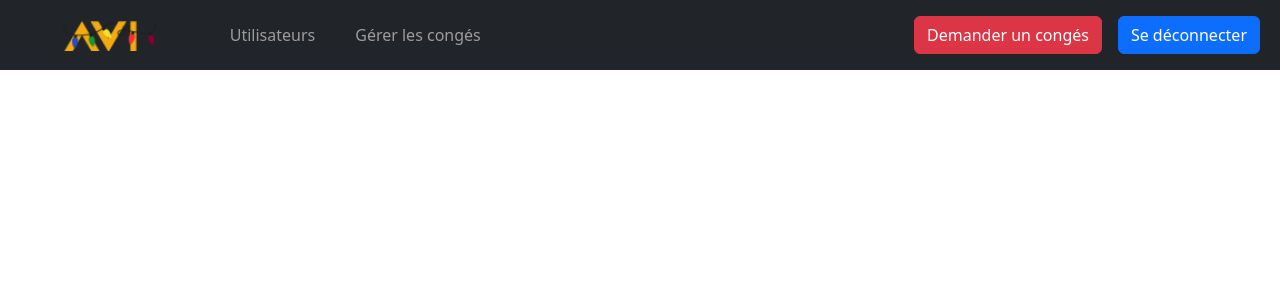
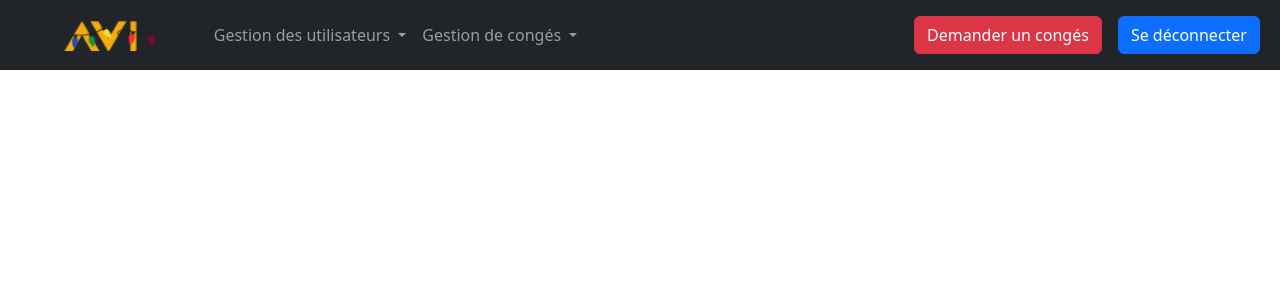
Before and after one commit to Enrycooo/Intranet, a PHP site: template templates/header/navbar.php in a window 1280 px wide. Shown: the top 300 px of the page. Run offline with PHP 8.4, Linux system fonts and the light colour scheme; the template is opened without the code that fills it, so the values that code supplies are empty; the visitor is signed in with stand-in values (Sample User, id 1).

Commit message:
Rajout des dropdown

```diff
--- a/templates/Conges/createconges.php
+++ b/templates/Conges/createconges.php
@@ -1,6 +1,4 @@
 <?php ob_start();?>
-<link rel="stylesheet" href="assets/css/style.css">
-
 
 <div class="container-fluid px-4 py-2">
     <div class="row d-flex justify-content-center">
--- a/templates/header/navbar.php
+++ b/templates/header/navbar.php
@@ -3,6 +3,8 @@
     $id = $_SESSION['id'];
     $id_poste = $_SESSION['id_poste'];
 ?>
+<script src="https://cdn.jsdelivr.net/npm/@popperjs/core@2.11.6/dist/umd/popper.min.js" integrity="sha384-oBqDVmMz9ATKxIep9tiCxS/Z9fNfEXiDAYTujMAeBAsjFuCZSmKbSSUnQlmh/jp3" crossorigin="anonymous"></script>
+<script src="https://cdn.jsdelivr.net/npm/bootstrap@5.3.0-alpha1/dist/js/bootstrap.min.js" integrity="sha384-mQ93GR66B00ZXjt0YO5KlohRA5SY2XofN4zfuZxLkoj1gXtW8ANNCe9d5Y3eG5eD" crossorigin="anonymous"></script>
 <!-- Navbar -->
     <nav class="navbar navbar-expand-sm navbar-dark bg-dark">
         <div class="container-fluid">
@@ -12,11 +14,27 @@
                 if($_SESSION['id_poste'] == 1){
                 ?>
                 <ul class="navbar-nav me-auto">
-                    <li class="nav-item">
-                      <a class="nav-link mx-2" href="index.php?action=createUser&id=<?=$id?>"><i class="fas fa-plus-circle pe-2"></i>Utilisateurs</a>
+                    <li class="nav-item dropdown">
+                        <a class="nav-link dropdown-toggle" href="#" id="navbarDropdown" role="button" data-bs-toggle="dropdown" aria-expanded="false">
+                          Gestion des utilisateurs
+                        </a>
+                        <ul class="dropdown-menu dropdown-menu-dark" aria-labelledby="navbarDropdown">
+                            <a class="dropdown-item" href="index.php?action=createUser&id=<?=$id?>">Créer un Utilisateurs</a>
+                            <li><a class="dropdown-item" href="#">Tous les congés</a></li>
+                            <li><hr class="dropdown-divider"></li>
+                            <li><a class="dropdown-item" href="#">Something else here</a></li>
+                        </ul>
                     </li>
-                    <li class="nav-item">
-                        <a class="nav-link mx-2" href="index.php?action=crudconges&id=<?=$id?>"><i class="fas fa-plus-circle pe-2"></i>Gérer les congés</a>
+                    <li class="nav-item dropdown">
+                        <a class="nav-link dropdown-toggle" href="#" id="navbarDropdown" role="button" data-bs-toggle="dropdown" aria-expanded="false">
+                          Gestion de congés
+                        </a>
+                        <ul class="dropdown-menu dropdown-menu-dark" aria-labelledby="navbarDropdown">
+                            <li><a class="dropdown-item" href="index.php?action=crudconges&id=<?=$id?>">Congés en attente</a></li>
+                            <li><a class="dropdown-item" href="#">Tous les congés</a></li>
+                            <li><hr class="dropdown-divider"></li>
+                            <li><a class="dropdown-item" href="#">Something else here</a></li>
+                        </ul>
                     </li>
                 </ul>
                 <?php
--- a/templates/layout.php
+++ b/templates/layout.php
@@ -4,7 +4,8 @@
         <meta charset='utf-8'>
         <meta name="viewport" content="width=device-width, initial-scale=1, shrink-to-fit=no">
         <title>Intranet</title>
-        <link href="assets/css/bootstrap.min.css" rel="stylesheet" />
+        <link rel="stylesheet" href="assets/css/bootstrap.min.css">
+        <link rel="stylesheet" href="assets/css/style.css">
     </head>
 
     <body>
--- a/templates/mainpage.php
+++ b/templates/mainpage.php
@@ -1,5 +1,6 @@
 <?php ob_start();?>
 
+<p>Bienvenue sur l'intranet de Landry-Sintec AVI permettant la consultation de document et la demande de congés !</p>
 
 <?php $content = ob_get_clean();?>
 
```
